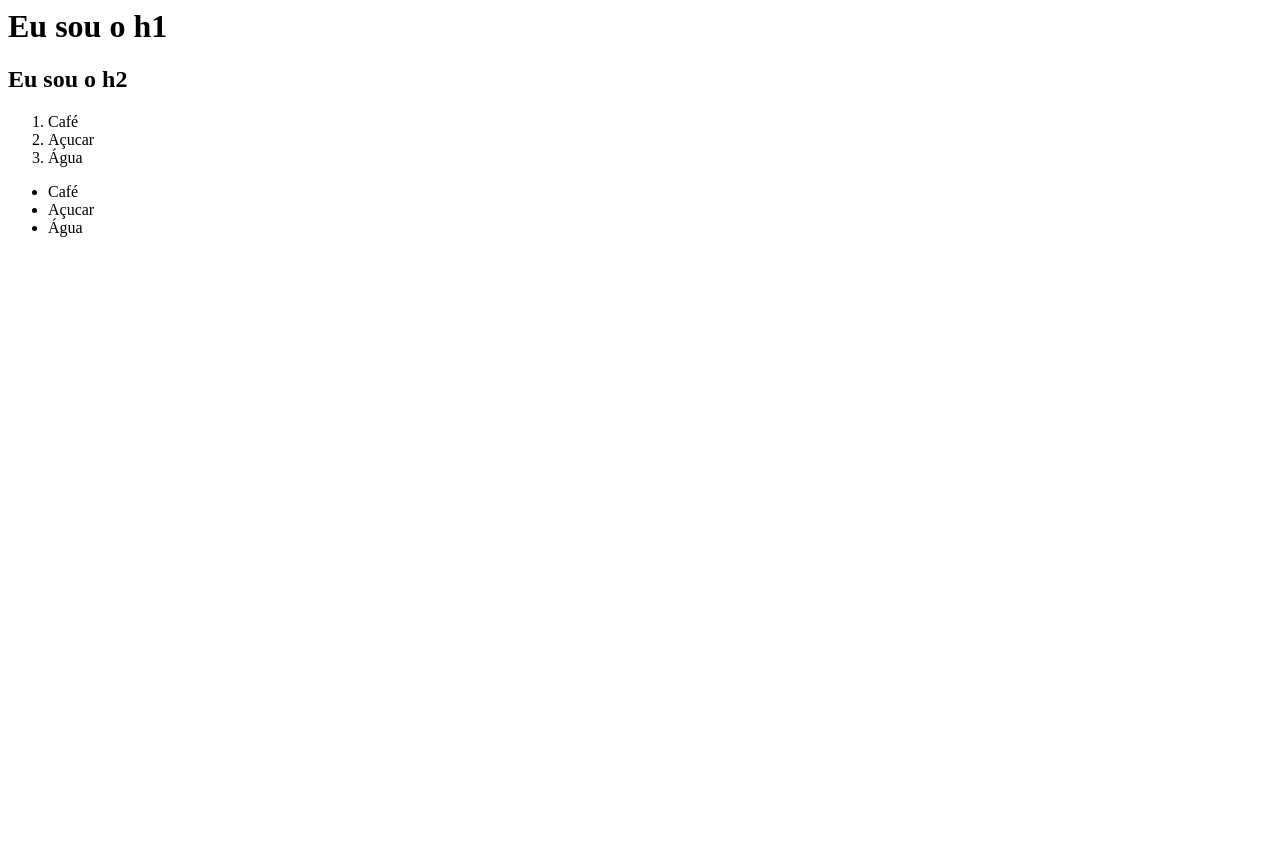
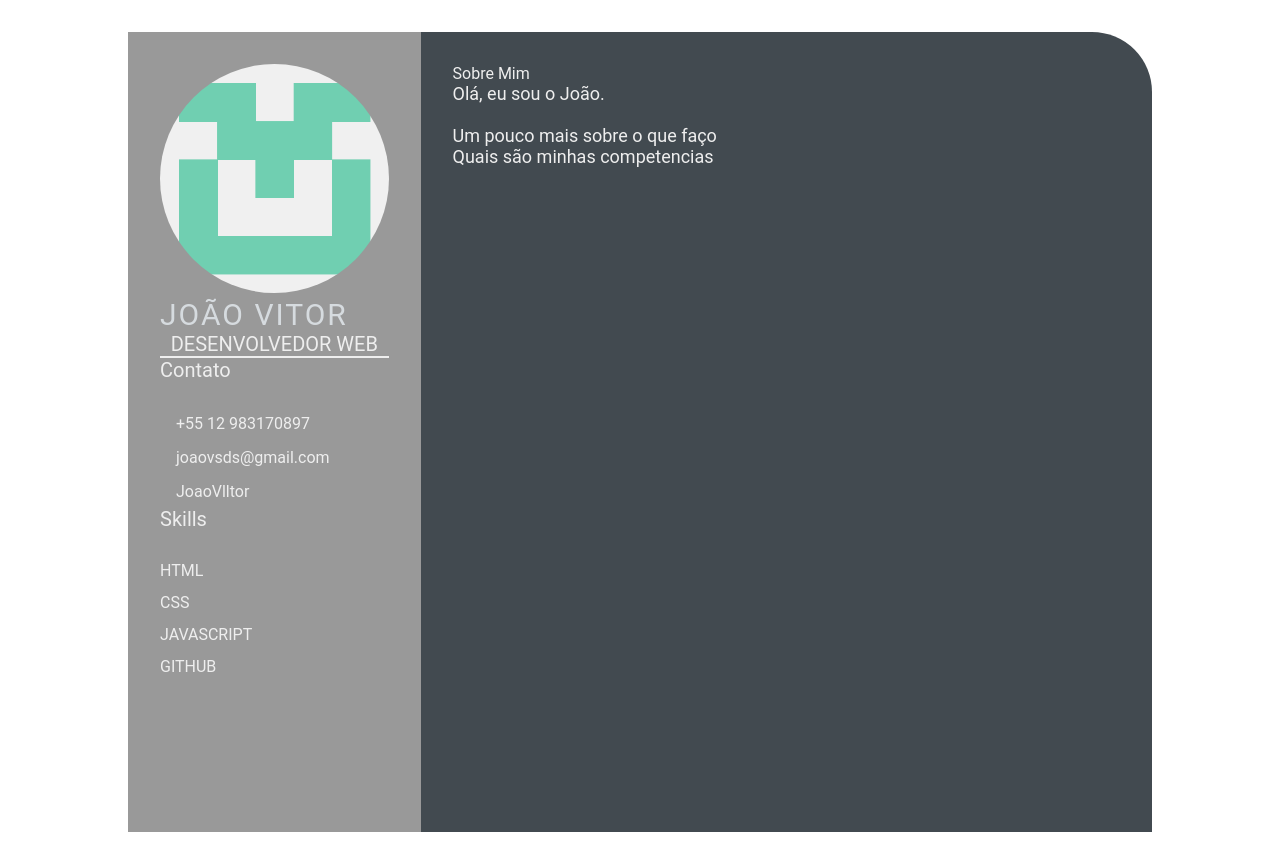
Before and after one commit to JoaoVlltor/joaovitorportifolio, a plain HTML site: page index.html in a window 1280 px wide. Before the commit the page ends 800 px from the top, so only its background shows below. Drawn offline with Linux system fonts and the light colour scheme.

Commit message:
Add style.css

```diff
--- a/index.html
+++ b/index.html
@@ -1,21 +1,66 @@
-<html>
-    <head>
-        <title>
-            Olá Mundo!
-        </title>
-    </head>
-    <body>
-        <h1>Eu sou o h1</h1>
-        <h2>Eu sou o h2</h2>
-    </body>
-    <ol>
-        <li>Café</li>
-        <li>Açucar</li>
-        <li>Água</li>
-    </ol>
-    <ul>
-        <li>Café</li>
-        <li>Açucar</li>
-        <li>Água</li>
-    </ul>
+<!DOCTYPE html>
+<html lang="en">
+<head>
+    <meta charset="UTF-8">
+    <meta http-equiv="X-UA-Compatible" content="IE=edge">
+    <meta name="viewport" content="width=device-width, initial-scale=1.0">
+    <title>João Vitor CV</title>
+    <!-- Custom CSS -->
+    <link rel="stylesheet" href="style.css">
+</head>
+<body>
+    <main class="resume-contents">
+        <section class="left-section">
+            <div class="left-section-contents">
+                <div class="profile">
+                    <img class="profile-image" src="img/profile-image.png" alt="Profile image">
+                    <p class="name">João Vitor</p>
+                    <p class="profession">Desenvolvedor Web</p>
+                </div>
+                <div class="contact-info">
+                    <p class="left-title">Contato</p>
+                    <ul>
+                        <li><i class="fa fa-phone"></i>+55 12 983170897
+                        </li>
+                        <li><i class="fa fa-envelope"></i>joaovsds@gmail.com
+                        </li>
+                        <li><i class="fa fa-github"></i>JoaoVlltor
+                        </li>
+                    </ul>
+                </div>
+                <div class="skills">
+                    <p class="left-title">Skills</p>
+                    <ul>
+                        <li>
+                            <p>HTML</p>
+                        </li>
+                        <li>
+                            <p>CSS</p>
+                        </li>
+                        <li>
+                            <p>JAVASCRIPT</p>
+                        </li>
+                        <li>
+                            <p>GITHUB</p>
+                        </li>
+                    </ul>
+                </div>
+            </div>
+        </section>
+        <section class="right-section">
+            <div class="right-section-contents">
+                <!-- sobre mim -->
+                <section class="about gap">
+                    <div class="right-title">Sobre Mim</div>
+                    <p class="about-me-contents">
+                        Olá, eu sou o João.<br>
+                        <br> Um pouco mais sobre o que faço
+                        <br> Quais são minhas competencias
+                    </p>
+                </section>
+                <!-- fim sobre mim -->
+            </div>
+        </section>
+    </main>
+</body>
 </html>
--- /dev/null
+++ b/style.css
@@ -0,0 +1,128 @@
+* {
+    margin: 0;
+    padding: 0;
+    box-sizing: border-box;
+    list-style: none;
+    font-family: 'Roboto', sans-serif;
+}
+
+.resume-contents {
+    min-height: 100vh;
+    width: 80%;
+    margin: 2rem auto;
+    display: grid;
+    grid-template-columns: repeat(7, 1fr);
+}
+
+.left-section {
+    grid-column: span 2;
+    height: 100%;
+    background-color: #999999;
+}
+
+.right-section {
+    grid-column: span 5;
+    height: 100%;
+    background-color: #424a50;
+    border-radius: 0px 60px 0px 0px;
+}
+
+.left-section-contents{
+    padding: 2rem 2rem;
+}
+
+.profile {
+    width: 100%;
+    border-bottom: 2px solid #eeeeee;
+}
+
+.profile .profile-image {
+    width: 100%;
+    border-radius: 100%;
+}
+
+.name {
+    color: #D6DBDF;
+    font-size: 30px;
+    letter-spacing: 2px;
+    text-transform: uppercase;
+}
+
+.profession {
+    color: #eeeeee;
+    font-size: 20px;
+    text-transform: uppercase;
+    text-align: center;
+}
+
+/* .contact-info { border-bottom: 2px solid #1B2631; } */
+.left-title {
+    color: #eeeeee;
+    font-size: 20px;
+}
+
+.contact-info ul {
+    padding-top: 1.5rem;
+}
+
+.contact-info ul li,
+.references ul li {
+    padding: .4rem 0;
+    color: #eeeeee;
+}
+
+.contact-info ul li i,
+.references ul li i {
+    padding-right: 1rem;
+    font-size: 18px;
+    color: #eeeeee;
+}
+
+.skills ul {
+    padding-top: 1.5rem;
+}
+.skills ul li p {
+    padding: .4rem 0;
+    color: #eeeeee;
+}
+
+.right-section-contents {
+    padding: 2rem 2rem;
+}
+
+.right-title {
+    color: #eeeeee;
+}
+
+.gap {
+    padding-bottom: 2rem;
+}
+.about-me-contents {
+    font-size: 18px;
+    color: #eeeeee;
+}
+
+.experience-contents {
+    display: grid;
+    grid-template-columns: repeat(2, 1fr);
+    padding-bottom: 2rem;
+    color: #F1F8FD;
+}
+
+.exp-company-name{
+    font-size: 25px;
+    font-weight: bold;
+}
+
+.exp-time-period {
+    font-size: 18px;
+}
+
+.exp-position {
+    font-size: 25px;
+}
+
+.exp-desc {
+    font-size: 16px;
+    padding-left: 5px;
+}
```
Also changed, not shown: img/profile-image.png (added).
